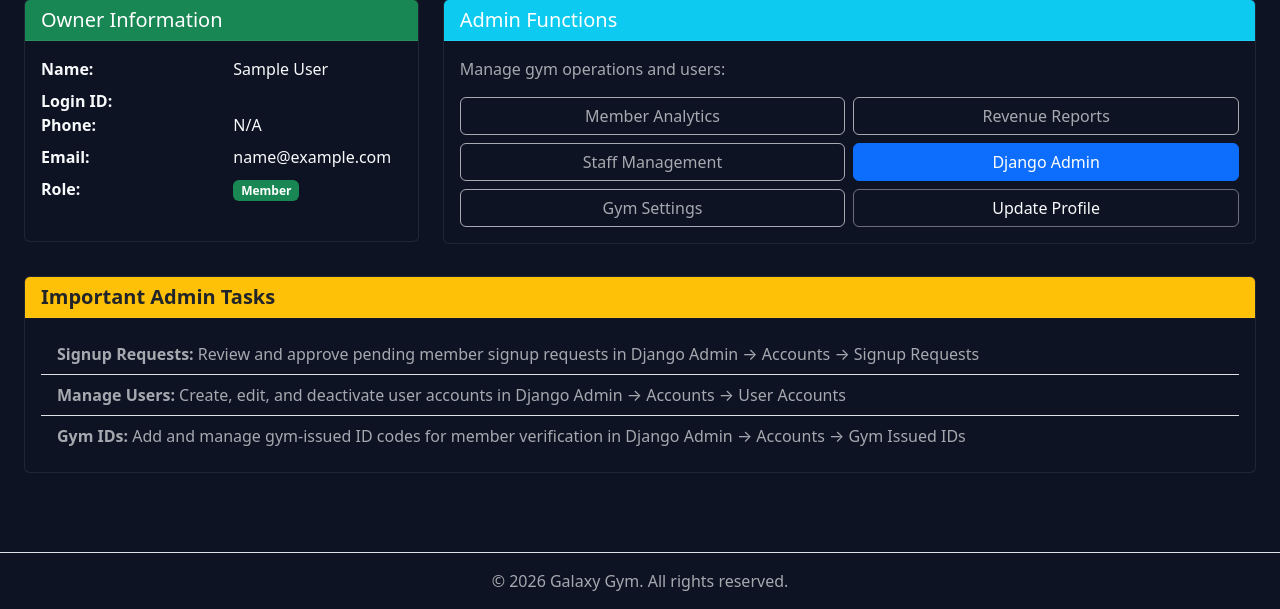
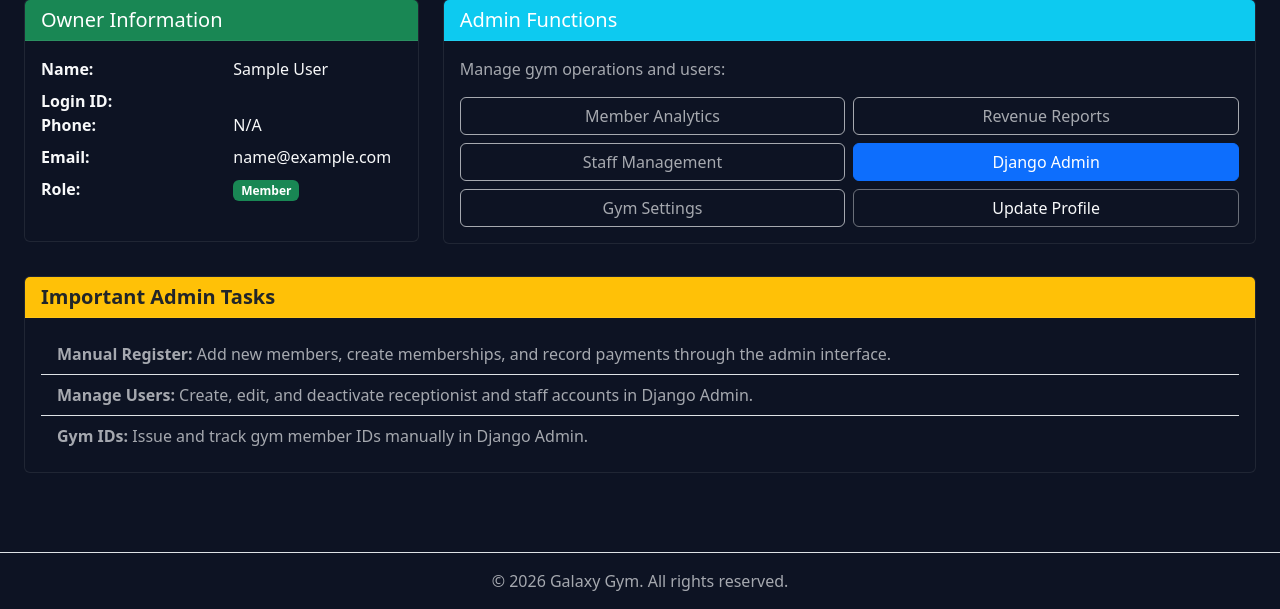
Before and after one commit to kalibilly/GalaxyGym, a Django app: page /dashboard/owner/ in a window 1280 px wide. Shown: the part 191-800 px from the top of the page. Run offline with Django 5.2, Linux system fonts and the light colour scheme; the visitor is signed in with stand-in values (Sample User, id 1); data that the repository does not hold is empty; parts of the project's set-up code (start-up, migrations or seed data) failed here and were passed over.

Commit message:
Update owner_dashboard.html

```diff
--- a/templates/dashboard/owner_dashboard.html
+++ b/templates/dashboard/owner_dashboard.html
@@ -85,13 +85,13 @@
                 <div class="card-body">
                     <ul class="list-group list-group-flush bg-secondary">
                         <li class="list-group-item bg-secondary text-muted">
-                            <strong>Signup Requests:</strong> Review and approve pending member signup requests in Django Admin → Accounts → Signup Requests
+                            <strong>Manual Register:</strong> Add new members, create memberships, and record payments through the admin interface.
                         </li>
                         <li class="list-group-item bg-secondary text-muted">
-                            <strong>Manage Users:</strong> Create, edit, and deactivate user accounts in Django Admin → Accounts → User Accounts
+                            <strong>Manage Users:</strong> Create, edit, and deactivate receptionist and staff accounts in Django Admin.
                         </li>
                         <li class="list-group-item bg-secondary text-muted">
-                            <strong>Gym IDs:</strong> Add and manage gym-issued ID codes for member verification in Django Admin → Accounts → Gym Issued IDs
+                            <strong>Gym IDs:</strong> Issue and track gym member IDs manually in Django Admin.
                         </li>
                     </ul>
                 </div>
```
